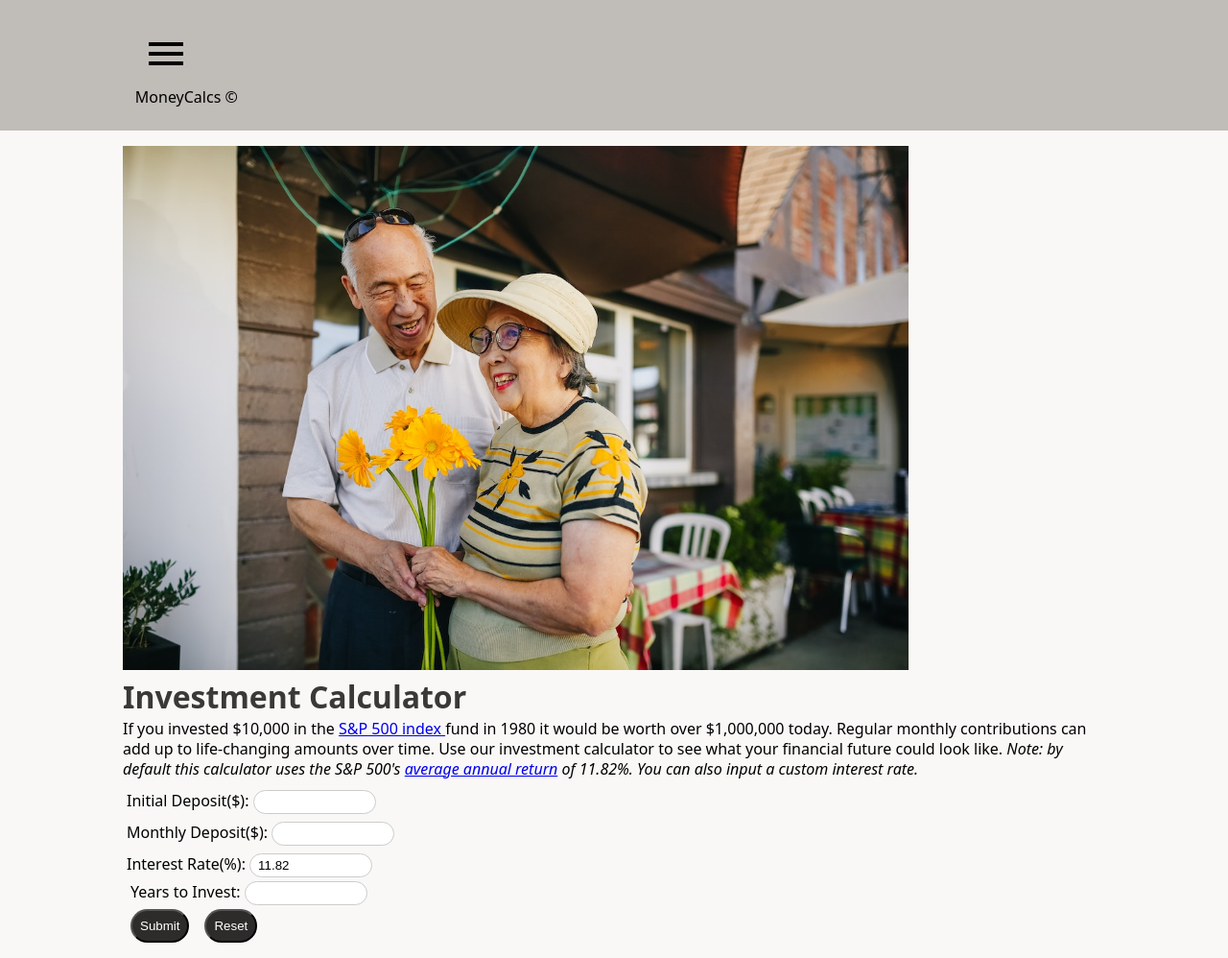
After one commit to ThomBator/financial-calculators, a Flask app: page /invest in a window 1280 px wide. The commit adds this page. Shown: the whole page at 96% size. Run offline with Flask 2, Linux system fonts and the light colour scheme.

Commit message:
adjusted nav to align left, wrote invest.html page for investment calculator. Many small css tweaks

```diff
--- a/fincalc/static/style.css
+++ b/fincalc/static/style.css
@@ -40,6 +40,10 @@ h1, h2 {
     color:#3a3938;
     margin-bottom: 0.5rem;
 }
+.mainPageSections {
+    padding: 0.5 rem 0rem 0.5rem 0rem;
+    margin-bottom: 1.5rem;
+}
 
 button {
     background-color:#2e2c2b;
@@ -51,6 +55,10 @@ button {
 
 button:hover {
     background-color:#3b3937;
+}
+
+em {
+    font-style: italic;
 }
 
 /* global nav styles*/
@@ -114,8 +122,13 @@ nav a:hover {
 
  .pcNav ul{
     display: flex;
-    justify-content: space-evenly;
+    justify-content: flex-start;
 
+
+    }
+
+    .pcNav li {
+        margin-right: 2rem;
     }
 
      .displayResults {
@@ -191,9 +204,7 @@ nav a:hover {
     padding: 1rem 0rem 1rem 0rem;
 }
 
-.mainPageSections {
-    padding: 0.5 rem 0rem 0.5rem 0rem;
-}
+
 
 #results {
     margin-top: 4rem;
--- a/fincalc/templates/base.html
+++ b/fincalc/templates/base.html
@@ -34,7 +34,11 @@
           <ul class="pcNav">
             <li><a href="{{url_for('views.index')}}">Home</a></li>
             <li><a href="{{url_for('views.loan')}}">Loan Calculator</a></li>
-            <li><a href="#">Investment Calculator(Coming Soon)</a></li>
+            <li>
+              <a href="{{url_for('views.invest')}}"
+                >Investment Calculator(Coming Soon)</a
+              >
+            </li>
           </ul>
         </div>
         <div x-show="isOpen" class="mobileNav">
--- /dev/null
+++ b/fincalc/templates/invest.html
@@ -0,0 +1,76 @@
+{% extends 'base.html'%} {% block title %}Invest{% endblock %} {%block content%}
+<header class="header">
+  <div class="flexItem">
+    <img
+      class="hero"
+      src="static\pexels-rodnae-productions-5637572.jpg"
+      alt="Elderly couple holding flowers"
+    />
+  </div>
+  <div class="headerText flexItem">
+    <h1>Investment Calculator</h1>
+    <p>
+      If you invested $10,000 in the
+      <a href="https://en.wikipedia.org/wiki/S%26P_500">S&P 500 index </a>fund
+      in 1980 it would be worth over $1,000,000 today. Regular monthly
+      contributions can add up to life-changing amounts over time. Use our
+      investment calculator to see what your financial future could look like.
+      <em>
+          Note: by default this calculator uses the S&P 500's
+          <a
+            href="https://www.investopedia.com/ask/answers/042415/what-average-annual-return-sp-500.asp"
+            >average annual return</a
+          >
+          of 11.82%. You can also input a custom interest rate.
+              </p>
+      </em>
+    <form method="POST" id="investForm" class="form">
+      <div class="calcInput">
+        <label for="initialDeposit">Initial Deposit($): </label
+        ><input
+          type="number"
+          id="initialDeposit"
+          name="initialDeposit"
+          step="0.01"
+        />
+      </div>
+      <div class="calcInput">
+        <label for="monthlyDeposit">Monthly Deposit($): </label
+        ><input
+          type="number"
+          id="monthlyDeposit"
+          name="monthlyDeposit"
+          step="0.01"
+        />
+      </div>
+      <div class="calcInput">
+        <label for="interestRate">Interest Rate(%): </label
+        ><input
+          type="number"
+          id="interestRate"
+          name="interestRate"
+          step="0.01"
+          value="11.82"
+        />
+
+        <div class="calcInput">
+        <label for="years`">Years to Invest: </label
+        ><input
+          type="number"
+          id="years"
+          name="interestRate"
+          step="1"
+
+        />
+
+
+        <div class="calcButtons">
+          <button type="submit" name="submit" value="submit">Submit</button>
+          <button type="submit" name="reset" value="reset">Reset</button>
+        </div>
+      </div>
+    </form>
+  </div>
+</header>
+
+{% endblock%}
--- a/fincalc/views.py
+++ b/fincalc/views.py
@@ -64,6 +64,11 @@ def loan():
     return render_template('loan.html', SUBMIT = False)
 
 
+
+@bp.route('/invest', methods=('POST','GET'))
+def invest():
+    return render_template('invest.html')
+
 def loan_calculator(loan_amount: float, interest_rate: float, pay_frequency: str, total_months: int) -> dict:
     if pay_frequency == 'monthly':
         period_interest = interest_rate / 1200
```
Also changed, not shown: fincalc/templates/loan.html (+6 -4 lines), fincalc/static/pexels-rodnae-productions-5637572.jpg (added).
